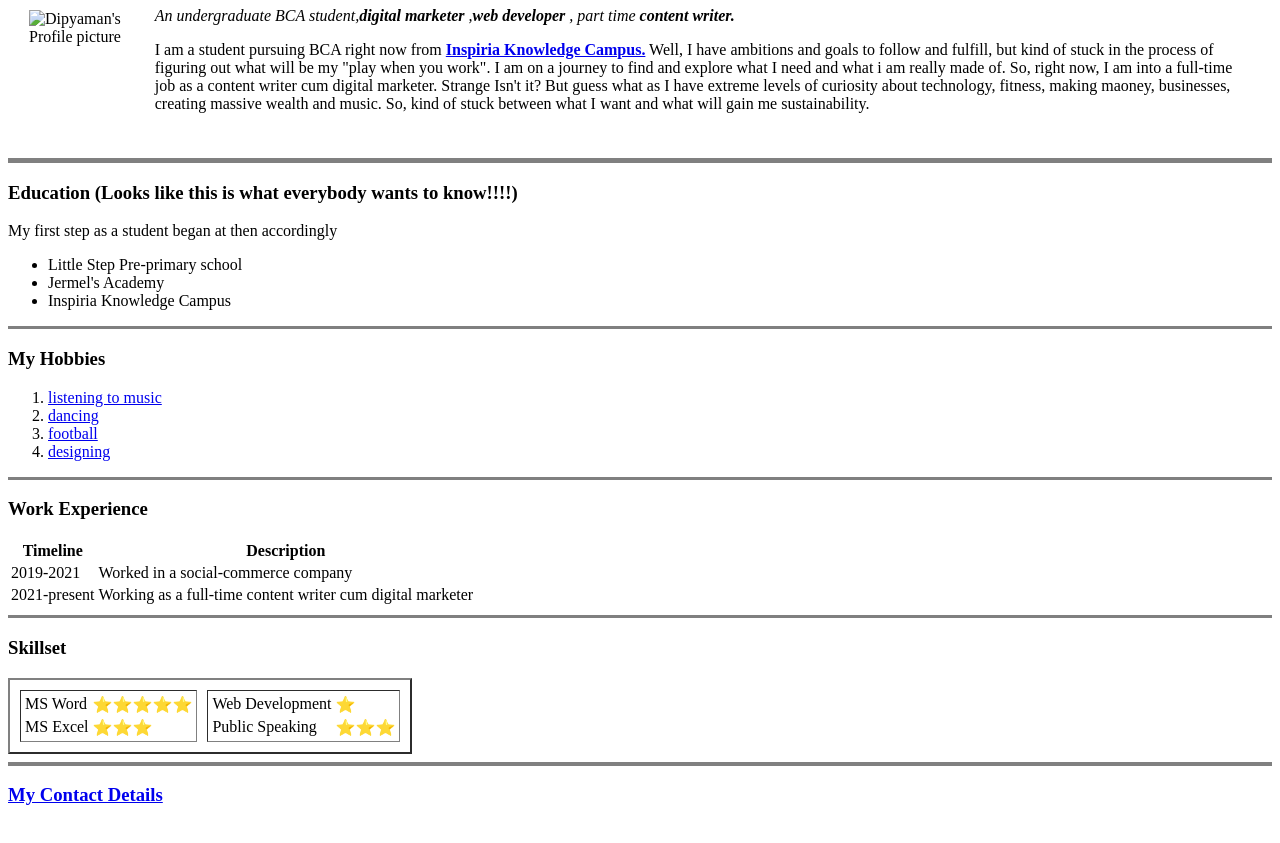
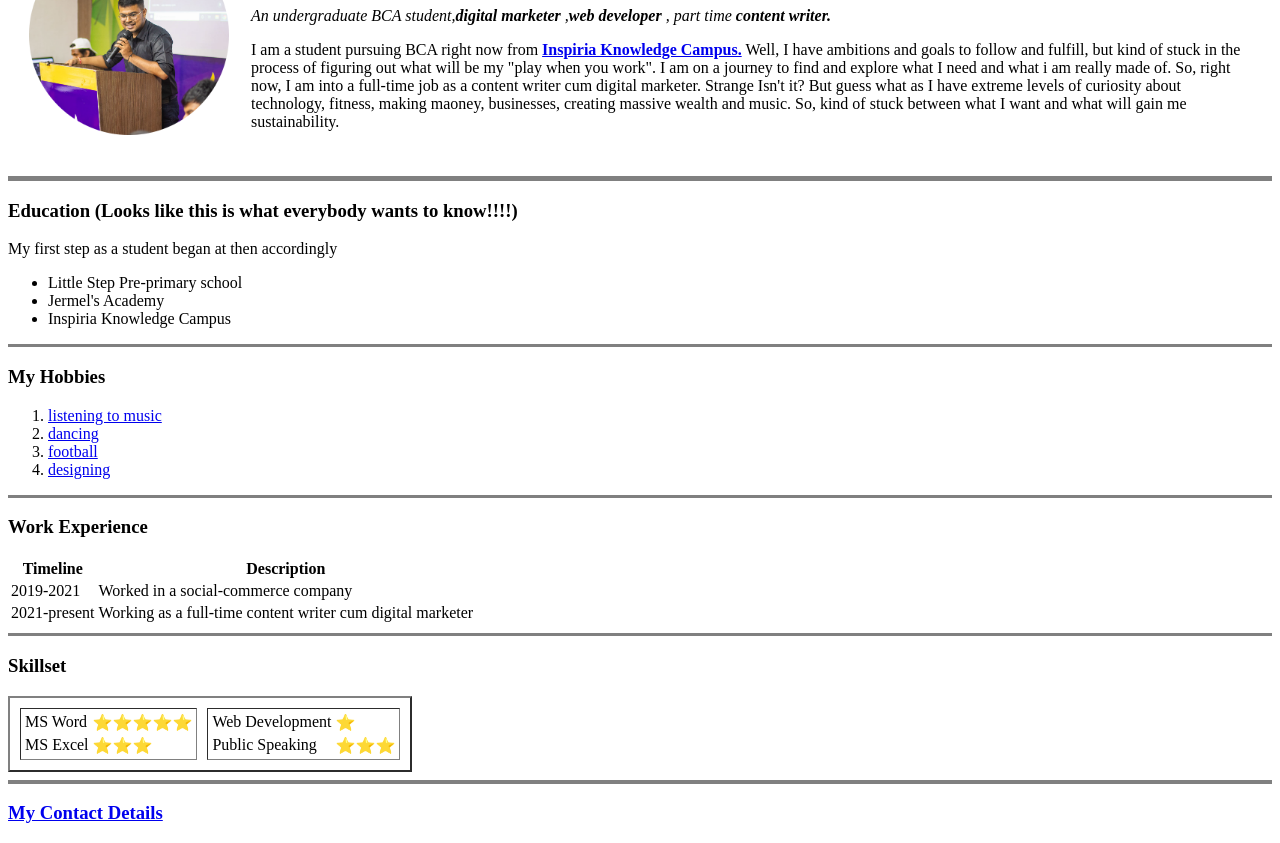
Before and after one commit to thedipyaman/CV, a plain HTML site: page index.html in a window 1280 px wide. Shown: the part 102-945 px from the top of the page. Drawn offline with Linux system fonts and the light colour scheme.

Commit message:
Deleted the image folder

```diff
--- a/index.html
+++ b/index.html
@@ -11,7 +11,7 @@
 <body>
   <table cellspacing="20">
     <tr>
-      <td><img src="Images/Profile.pic.png" alt="Dipyaman's Profile picture" height="200" width="200"></td>
+      <td><img src="Profile.pic.png" alt="Dipyaman's Profile picture" height="200" width="200"></td>
       <td>
         <h1>Dipyaman Mukherjee</h1>
         <p>
```
